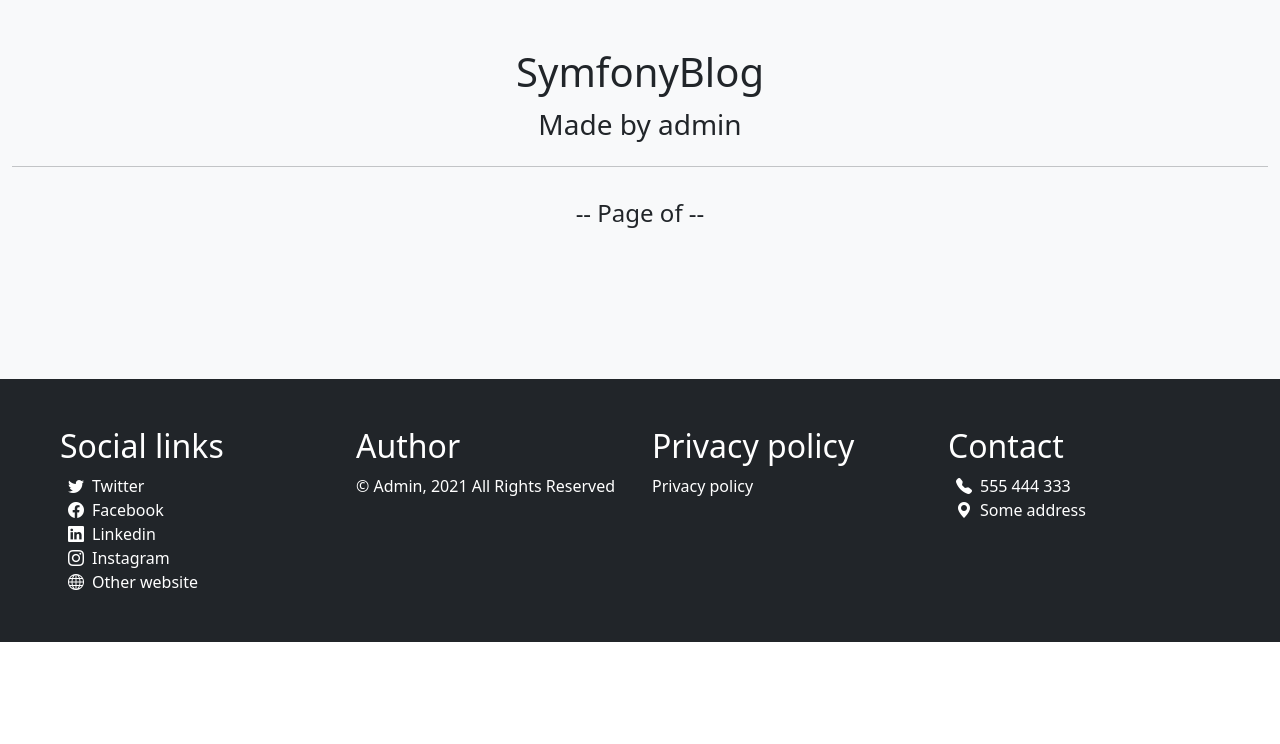
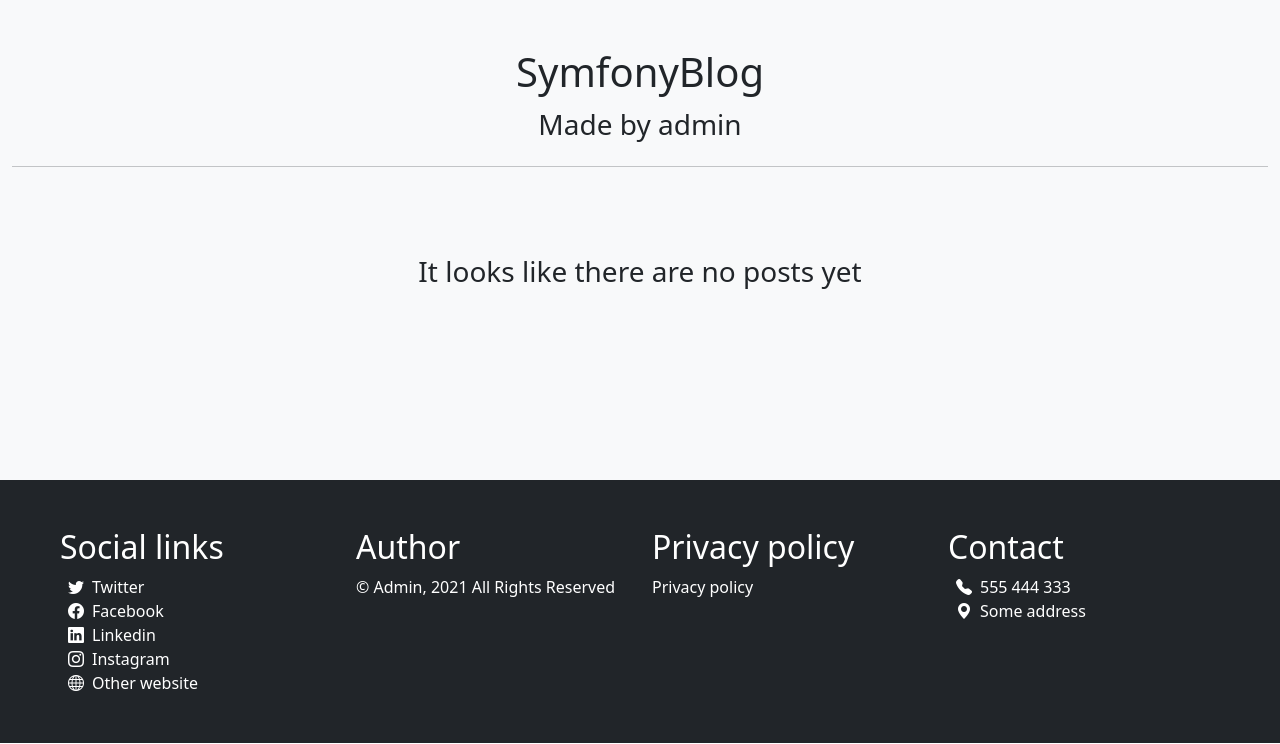
Before and after one commit to Szymon99d/symfony-blog, a Symfony app: template templates/pages/blog.html.twig in a window 1280 px wide. Shown: the part 56-800 px from the top of the page. Run offline with Twig, Linux system fonts and the light colour scheme; the template is opened without the code that fills it, so the values that code supplies are empty; some libraries are stand-ins or nearby versions.

Commit message:
Add translations for language select and empty blog page

```diff
--- a/templates/blog_elements/navbar.html.twig
+++ b/templates/blog_elements/navbar.html.twig
@@ -31,7 +31,7 @@
           <ul class="dropdown-menu bg-dark dropdown-menu-end">
             <li class="dropdown-item">
               <a class="nav-link" aria-current="page" href="{{path('app_homepage' ,{'_locale':'en'})}}">
-              <i class="flag-icon flag-icon-us mx-2"></i>English
+              <i class="flag-icon flag-icon-us mx-2"></i>{% trans %}English{% endtrans %}
                 {% if app.request.getLocale() == 'en' %}
                   <i class="bi bi-check"></i>
                 {% endif %}
@@ -39,7 +39,7 @@
             </li>
             <li class="dropdown-item">
               <a class="nav-link" aria-current="page" href="{{path('app_homepage' ,{'_locale':'pl'})}}">
-              <i class="flag-icon flag-icon-pl mx-2"></i>Polski
+              <i class="flag-icon flag-icon-pl mx-2"></i>{% trans %}Polish{% endtrans %}
                 {% if app.request.getLocale() == 'pl' %}
                   <i class="bi bi-check"></i>
                 {% endif %}
--- a/templates/pages/blog.html.twig
+++ b/templates/pages/blog.html.twig
@@ -3,7 +3,9 @@
 
 {% block content %}
 <div class="d-flex justify-content-center">
+    {% if posts.items is not empty %}
     <h4> -- {% trans %} Page {% endtrans %} {{currentPage}} {% trans %} of {% endtrans %} {{ posts.pageCount }} -- </h4>
+    {% endif %}
 </div>
 {% if app.request.get('_route') == 'app_blog_category' %}
 <div class="d-flex justify-content-center">
@@ -43,6 +45,12 @@
 </div>
 
 <div class="d-flex justify-content-center">
-{{knp_pagination_render(posts)}}
+{% if posts.items is empty %}
+    <div class="p-5">
+        <h3>{% trans %} It looks like there are no posts yet {% endtrans %}</h3>
+    </div>
+{% else %}
+    {{knp_pagination_render(posts)}}
+{% endif %}
 </div>
 {% endblock %}
--- a/translations/messages.pl.yaml
+++ b/translations/messages.pl.yaml
@@ -87,3 +87,7 @@ Upload image: Prześlij zdjęcie
 No banner yet: Nie masz jeszcze baneru
 Error when trying to save this record: Błąd podczas próby zapisania tego rekordu
 Record saved successfully: Pomyślnie zapisano rekord
+Language: Język
+English: Angielski
+Polish: Polski
+It looks like there are no posts yet: Wygląda na to, że nie ma jeszcze żadnych postów
```
